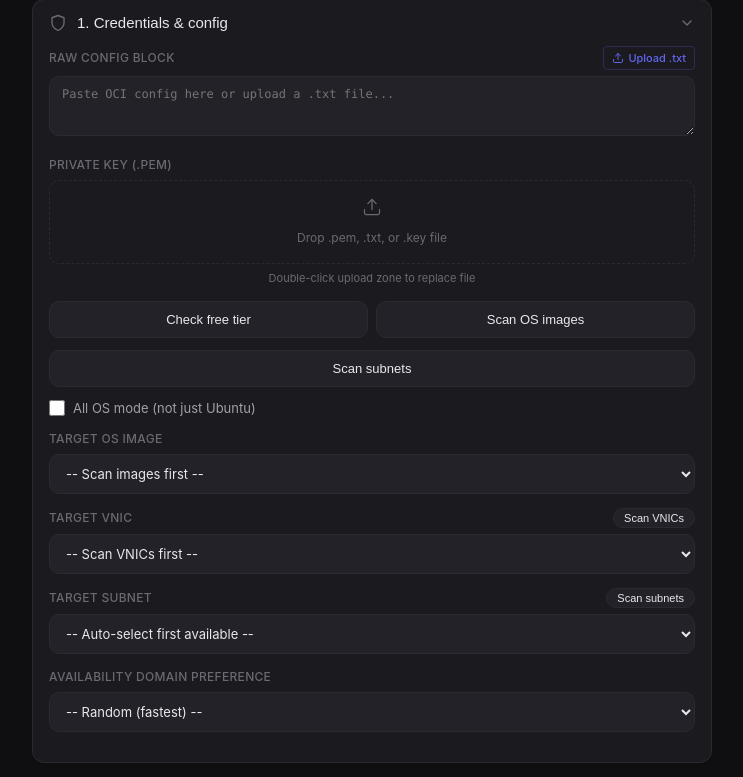
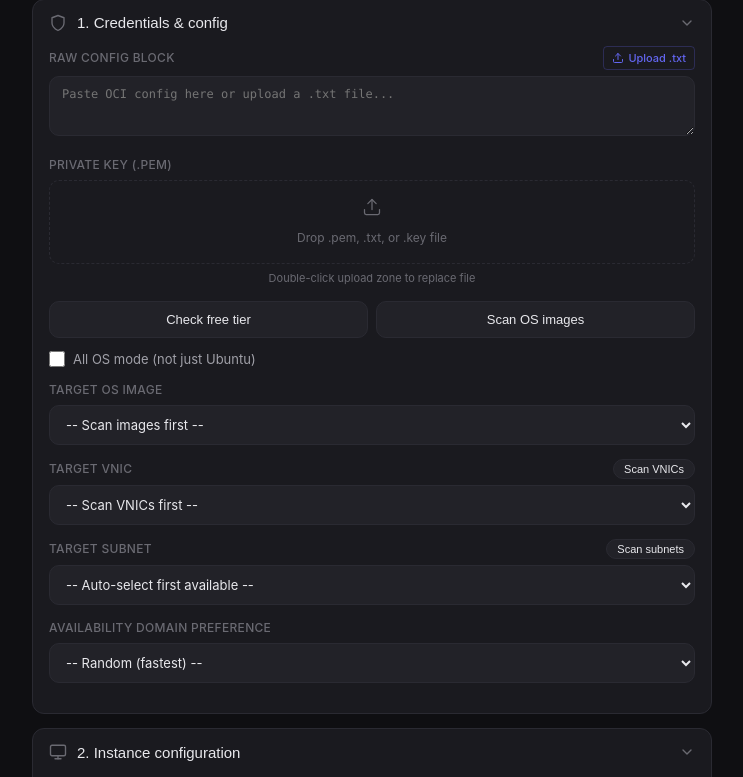
Before and after one commit to sarakmacbook/oracle, a Flask app: page / in a window 1280 px wide. Shown: the part 96-873 px from the top of the page, without its empty margins (268-1011 px from the left). Run offline with Flask 3, Linux system fonts and the light colour scheme; data that the repository does not hold is empty.

Commit message:
Remove 'Scan subnets' button and update function
Removed the 'Scan subnets' button from the UI and updated the corresponding JavaScript function to reference the new button ID.

```diff
--- a/templates/index.html
+++ b/templates/index.html
@@ -371,9 +371,7 @@
                     <button class="btn" id="quotaBtn" onclick="checkQuota()">Check free tier</button>
                     <button class="btn" id="scanBtn" onclick="scanImages()">Scan OS images</button>
                 </div>
-                <div class="btn-row">
-                    <button class="btn" id="scanSubnetBtn" onclick="scanSubnets()">Scan subnets</button>
-                </div>
+
                 <div id="quotaPanel" class="quota-panel"></div>
                 <div class="checkbox-row">
                     <input type="checkbox" id="allOS" onchange="onAllOSChange()">
@@ -900,7 +898,7 @@
 
     async function scanSubnets() {
         parseConfig();
-        const btn = document.getElementById('scanSubnetBtn');
+        const btn = document.getElementById('scanSubnetBtn2');
         const select = document.getElementById('subnetSelect');
         const info = document.getElementById('subnetInfo');
         const user = document.getElementById('cfgUser').value;
```
